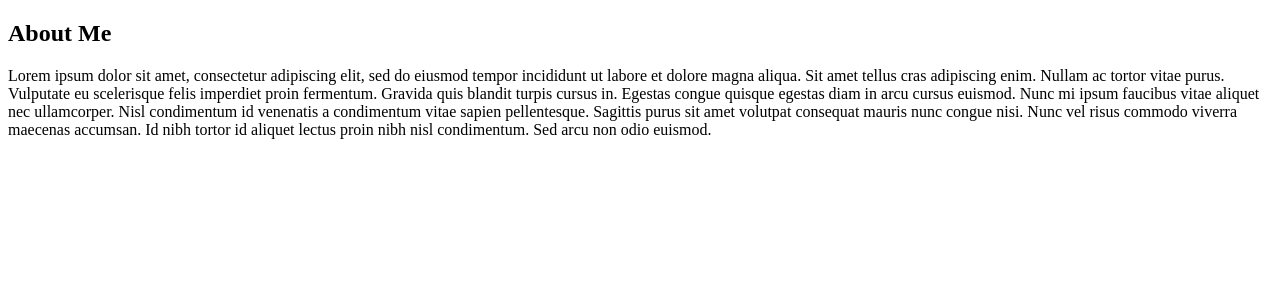
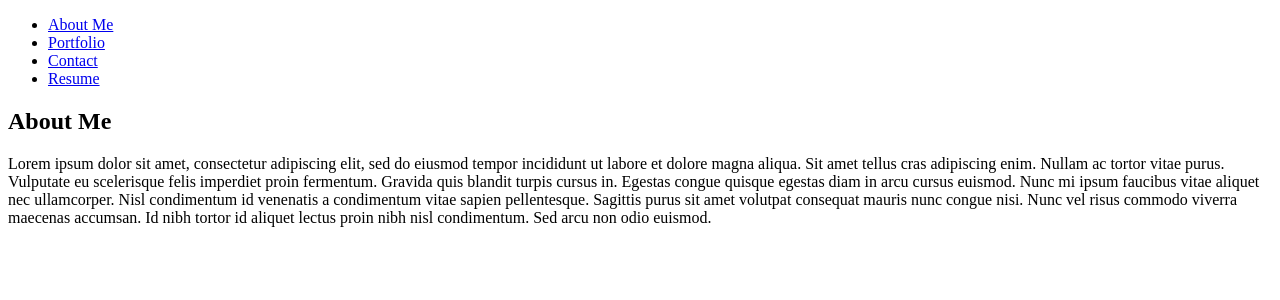
Before and after one commit to asbaxter/react-portfolio, a React (Create React App) app: page / in a window 1280 px wide. Shown: the top 300 px of the page. Built offline with nearby package versions, Linux system fonts and the light colour scheme.

Commit message:
added basic webpage components

```diff
--- a/src/App.js
+++ b/src/App.js
@@ -1,8 +1,16 @@
 import About from './components/About';
+import Nav from './components/Nav';
+import Header from './components/Header';
+import Footer from './components/Footer';
+import Projects from './components/Projects';
+import Contact from './components/Contact';
 
 function App() {
   return (
-    <About />
+    <>
+      <Nav />
+      <About />
+    </>
   )
 }
 
--- /dev/null
+++ b/src/components/Contact/index.js
@@ -0,0 +1,7 @@
+import React from "react";
+
+export default function Contact(){
+    return (
+        <div>Contact Me</div>
+    )
+}
--- /dev/null
+++ b/src/components/Footer/index.js
@@ -0,0 +1,7 @@
+import React from "react";
+
+export default function Footer(){
+    return (
+        <div>Footer</div>
+    )
+}
--- /dev/null
+++ b/src/components/Header/index.js
@@ -0,0 +1,7 @@
+import React from "react";
+
+export default function Header(){
+    return (
+        <div>Header</div>
+    )
+}
--- a/src/components/Nav/index.js
+++ b/src/components/Nav/index.js
@@ -0,0 +1,22 @@
+import React from "react";
+
+export default function Nav(){
+    return (
+        <nav>
+            <ul>
+                <li>
+                    <a href="#about">About Me</a>
+                </li>
+                <li>
+                    <a href="#portfolio">Portfolio</a>
+                </li>
+                <li>
+                    <a href="#about">Contact</a>
+                </li>
+                <li>
+                    <a href="#resume">Resume</a>
+                </li>
+            </ul>
+        </nav>
+    )
+}
--- /dev/null
+++ b/src/components/Projects/index.js
@@ -0,0 +1,28 @@
+import React from "react";
+
+export default function Projects(){
+    return (
+        <nav>
+            <ul>
+                <li>
+                    Projects 1
+                </li>
+                <li>
+                    Projects 2
+                </li>
+                <li>
+                    Projects 3
+                </li>
+                <li>
+                    Projects 4
+                </li>
+                <li>
+                    Projects 5
+                </li>
+                <li>
+                    Projects 6
+                </li>
+            </ul>
+        </nav>
+    )
+}
```
